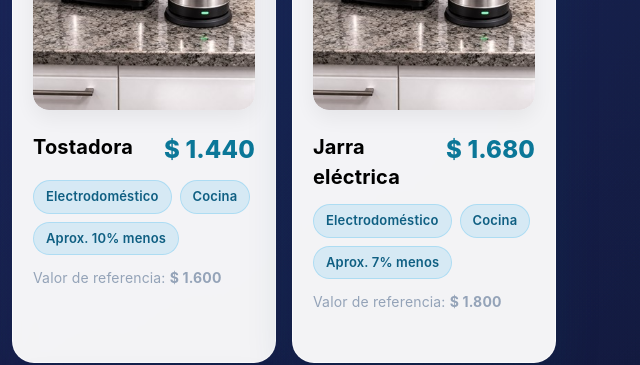
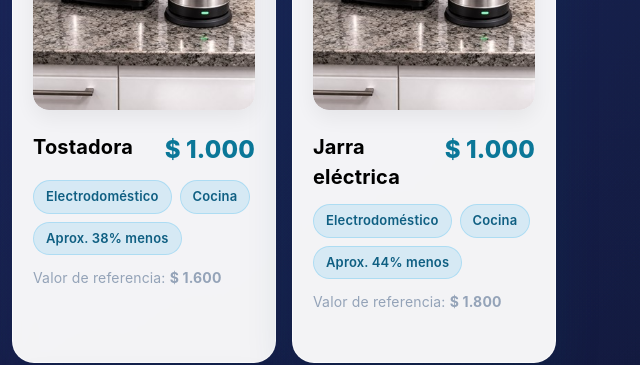
Before and after one commit to juliancardozo/vendo.uy, a website: page index.html in a window 1280 px wide. Shown: the part 1280-1645 px from the top of the page, 636-1276 px from the left. Drawn offline with Linux system fonts and the light colour scheme.

Commit message:
fix precio jarra

```diff
--- a/index.html
+++ b/index.html
@@ -611,8 +611,8 @@ Los precios están en pesos uruguayos.</p>
       { name: 'Heladera', price: 10000, original: 14000, category: 'Electrodoméstico', room: 'Cocina', image: 'img/reales/thumbs/heladera-thumb.jpg' },
       { name: 'Mesa de trabajo 1,80 nueva', price: 4000, original: 5600, category: 'Mueble', room: 'Cocina', image: 'img/reales/thumbs/mesaTrabajo-thumb.jpg', sold: true },
       { name: 'Microondas', price: 2040, original: 2400, category: 'Electrodoméstico', room: 'Cocina', image: 'img/reales/thumbs/microondas-thumb.jpg' },
-      { name: 'Tostadora', price: 1440, original: 1600, category: 'Electrodoméstico', room: 'Cocina', image: 'img/reales/thumbs/tostadora-thumb.jpg' },
-      { name: 'Jarra eléctrica', price: 1680, original: 1800, category: 'Electrodoméstico', room: 'Cocina', image: 'img/reales/thumbs/jarra-thumb.jpg' },
+      { name: 'Tostadora', price: 1000, original: 1600, category: 'Electrodoméstico', room: 'Cocina', image: 'img/reales/thumbs/tostadora-thumb.jpg' },
+      { name: 'Jarra eléctrica', price: 1000, original: 1800, category: 'Electrodoméstico', room: 'Cocina', image: 'img/reales/thumbs/jarra-thumb.jpg' },
       { name: 'Toca discos Bluetooth (incluye vinilo)', price: 1500, original: 2100, category: 'Electrodoméstico', room: 'Living', image: 'img/reales/thumbs/tocaDisco-thumb.jpg', sold: true },
       { name: 'Cocina, garrafa y mueble', price: 6000, original: 8400, category: 'Electrodoméstico', room: 'Cocina', image: 'img/reales/thumbs/cocina-thumb.jpg' },
       { name: 'Ropero grande 6 puertas y 2 cajones', price: 12000, original: 16800, category: 'Mueble', room: 'Dormitorio', image: 'img/reales/thumbs/roperoDormitorio-thumb.jpg' },
```
